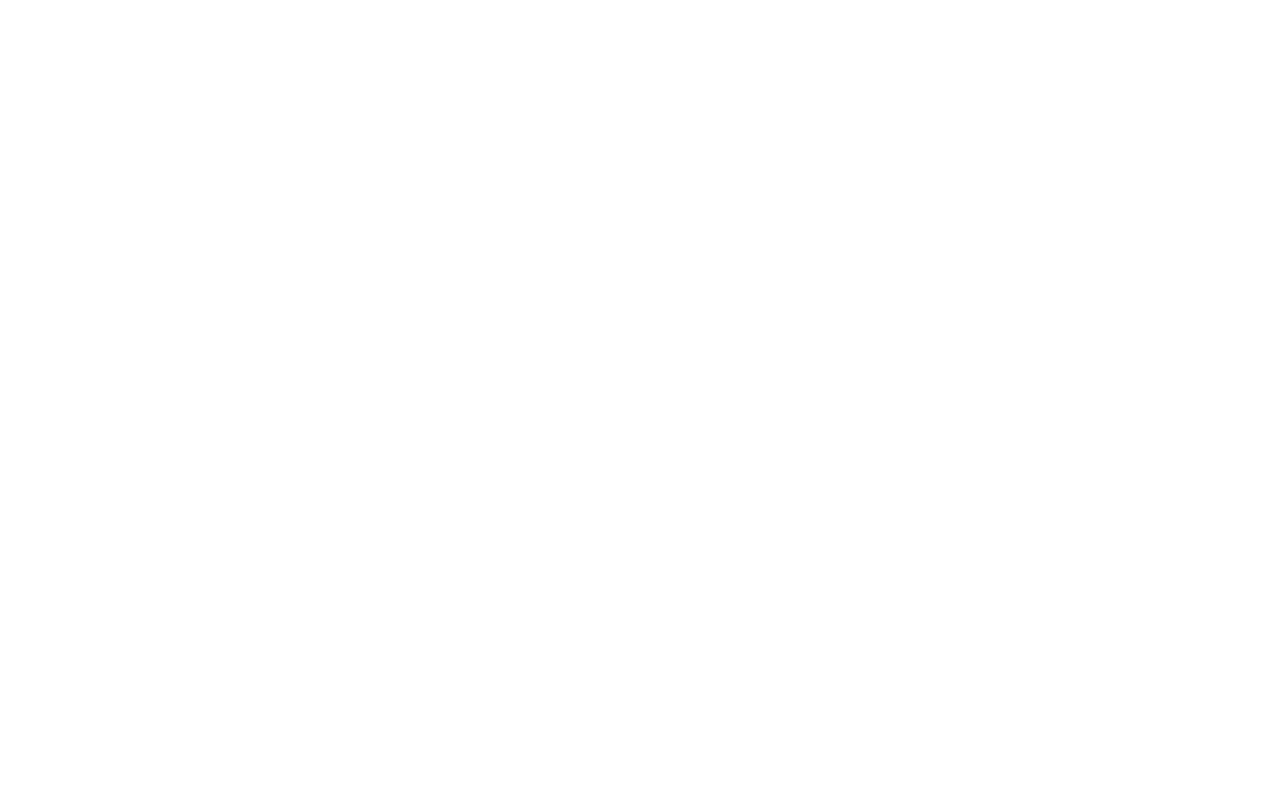
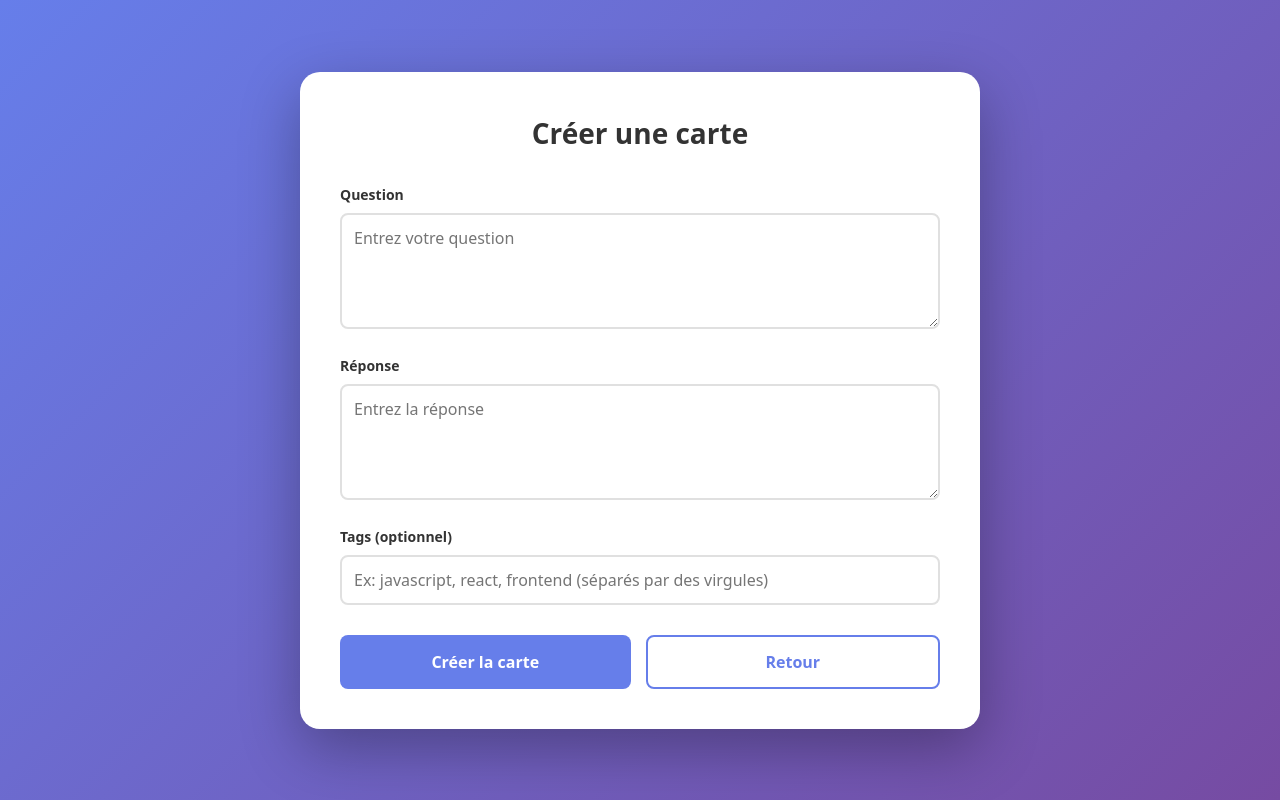
Before and after one commit to Jordbmd/learning-cards, a React (Vite) app in the folder front/: page /cards/create in a window 1280 px wide. Before the commit this address had no page. Built offline with nearby package versions, Linux system fonts and the light colour scheme.

Commit message:
feat(front): add create card page with form and navigation

```diff
--- a/front/src/App.tsx
+++ b/front/src/App.tsx
@@ -4,6 +4,7 @@
 import Register from './pages/Register'
 import Login from './pages/Login'
 import Dashboard from './pages/Dashboard'
+import CreateCard from './pages/CreateCard'
 
 function App() {
   return (
@@ -13,6 +14,7 @@
         <Route path="/register" element={<Register />} />
         <Route path="/login" element={<Login />} />
         <Route path="/dashboard" element={<Dashboard />} />
+        <Route path="/cards/create" element={<CreateCard />} />
       </Routes>
     </BrowserRouter>
   )
--- /dev/null
+++ b/front/src/pages/CreateCard.css
@@ -0,0 +1,122 @@
+.create-card-container {
+  width: 100vw;
+  height: 100vh;
+  background: linear-gradient(135deg, #667eea 0%, #764ba2 100%);
+  display: flex;
+  justify-content: center;
+  align-items: center;
+  padding: 20px;
+  box-sizing: border-box;
+}
+
+.create-card-card {
+  background: white;
+  border-radius: 20px;
+  padding: 40px;
+  width: 100%;
+  max-width: 600px;
+  box-shadow: 0 20px 60px rgba(0, 0, 0, 0.3);
+}
+
+.create-card-card h1 {
+  margin: 0 0 30px 0;
+  color: #333;
+  font-size: 28px;
+  text-align: center;
+}
+
+.form-group {
+  margin-bottom: 20px;
+}
+
+.form-group label {
+  display: block;
+  margin-bottom: 8px;
+  color: #333;
+  font-weight: 600;
+  font-size: 14px;
+}
+
+.form-group input,
+.form-group textarea {
+  width: 100%;
+  padding: 12px;
+  border: 2px solid #e0e0e0;
+  border-radius: 8px;
+  font-size: 16px;
+  font-family: inherit;
+  transition: border-color 0.3s ease;
+  box-sizing: border-box;
+}
+
+.form-group textarea {
+  resize: vertical;
+  min-height: 100px;
+}
+
+.form-group input:focus,
+.form-group textarea:focus {
+  outline: none;
+  border-color: #667eea;
+}
+
+.form-group input:disabled,
+.form-group textarea:disabled {
+  background: #f5f5f5;
+  cursor: not-allowed;
+}
+
+.error-message {
+  background: #fee;
+  color: #c33;
+  padding: 12px;
+  border-radius: 8px;
+  margin-bottom: 20px;
+  font-size: 14px;
+}
+
+.button-group {
+  display: flex;
+  gap: 15px;
+  margin-top: 30px;
+}
+
+.btn-submit,
+.btn-back {
+  flex: 1;
+  padding: 14px;
+  border: none;
+  border-radius: 8px;
+  font-size: 16px;
+  font-weight: 600;
+  cursor: pointer;
+  transition: all 0.3s ease;
+}
+
+.btn-submit {
+  background: #667eea;
+  color: white;
+}
+
+.btn-submit:hover {
+  background: #5568d3;
+  transform: translateY(-2px);
+  box-shadow: 0 5px 15px rgba(102, 126, 234, 0.3);
+}
+
+.btn-submit:disabled {
+  background: #ccc;
+  cursor: not-allowed;
+  transform: none;
+}
+
+.btn-back {
+  background: white;
+  color: #667eea;
+  border: 2px solid #667eea;
+}
+
+.btn-back:hover {
+  background: #f8f9ff;
+  transform: translateY(-2px);
+}
--- /dev/null
+++ b/front/src/pages/CreateCard.tsx
@@ -0,0 +1,104 @@
+import { useState } from 'react';
+import { useNavigate } from 'react-router-dom';
+import { cardService } from '../services/cardService';
+import './CreateCard.css';
+
+function CreateCard() {
+  const navigate = useNavigate();
+  const [formData, setFormData] = useState({
+    question: '',
+    answer: '',
+    tags: ''
+  });
+  const [error, setError] = useState('');
+  const [isLoading, setIsLoading] = useState(false);
+
+  const handleSubmit = async (e: React.FormEvent) => {
+    e.preventDefault();
+    setError('');
+
+    if (!formData.question || !formData.answer) {
+      setError('La question et la réponse sont requises');
+      return;
+    }
+
+    setIsLoading(true);
+
+    try {
+      const tags = formData.tags
+        ? formData.tags.split(',').map(tag => tag.trim()).filter(tag => tag)
+        : undefined;
+
+      await cardService.createCard({
+        question: formData.question,
+        answer: formData.answer,
+        tags
+      });
+
+      navigate('/dashboard');
+    } catch (err) {
+      setError(err instanceof Error ? err.message : 'Erreur lors de la création de la carte');
+    } finally {
+      setIsLoading(false);
+    }
+  };
+
+  return (
+    <div className="create-card-container">
+      <div className="create-card-card">
+        <h1>Créer une carte</h1>
+
+        <form onSubmit={handleSubmit}>
+          <div className="form-group">
+            <label htmlFor="question">Question</label>
+            <textarea
+              id="question"
+              value={formData.question}
+              onChange={(e) => setFormData({ ...formData, question: e.target.value })}
+              placeholder="Entrez votre question"
+              rows={4}
+              disabled={isLoading}
+            />
+          </div>
+
+          <div className="form-group">
+            <label htmlFor="answer">Réponse</label>
+            <textarea
+              id="answer"
+              value={formData.answer}
+              onChange={(e) => setFormData({ ...formData, answer: e.target.value })}
+              placeholder="Entrez la réponse"
+              rows={4}
+              disabled={isLoading}
+            />
+          </div>
+
+          <div className="form-group">
+            <label htmlFor="tags">Tags (optionnel)</label>
+            <input
+              type="text"
+              id="tags"
+              value={formData.tags}
+              onChange={(e) => setFormData({ ...formData, tags: e.target.value })}
+              placeholder="Ex: javascript, react, frontend (séparés par des virgules)"
+              disabled={isLoading}
+            />
+          </div>
+
+          {error && <div className="error-message">{error}</div>}
+
+          <div className="button-group">
+            <button type="submit" className="btn-submit" disabled={isLoading}>
+              {isLoading ? 'Création...' : 'Créer la carte'}
+            </button>
+            <button type="button" className="btn-back" onClick={() => navigate('/dashboard')}>
+              Retour
+            </button>
+          </div>
+        </form>
+      </div>
+    </div>
+  );
+}
+
+export default CreateCard;
--- a/front/src/pages/Dashboard.tsx
+++ b/front/src/pages/Dashboard.tsx
@@ -72,7 +72,7 @@
           <div className="actions-section">
             <h3>Actions rapides</h3>
             <div className="actions-grid">
-              <button className="action-btn" disabled>
+              <button className="action-btn" onClick={() => navigate('/cards/create')}>
                 <AddIcon className="action-icon" />
                 <span className="action-text">Créer une carte</span>
               </button>
```
